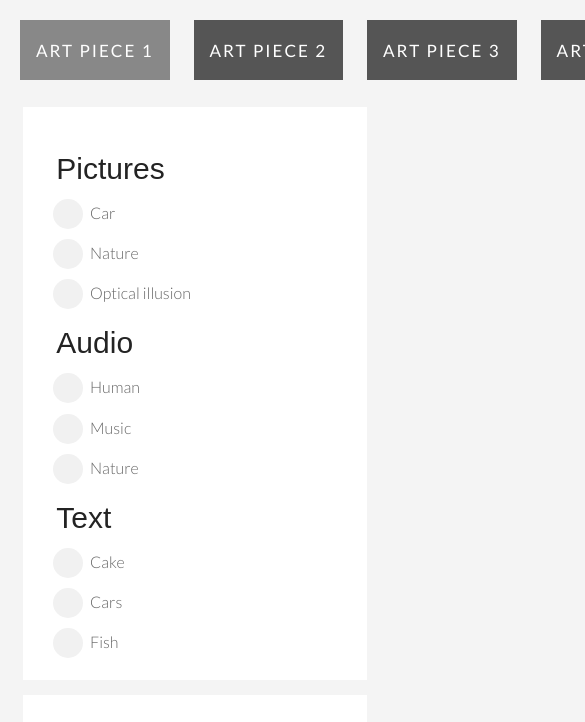
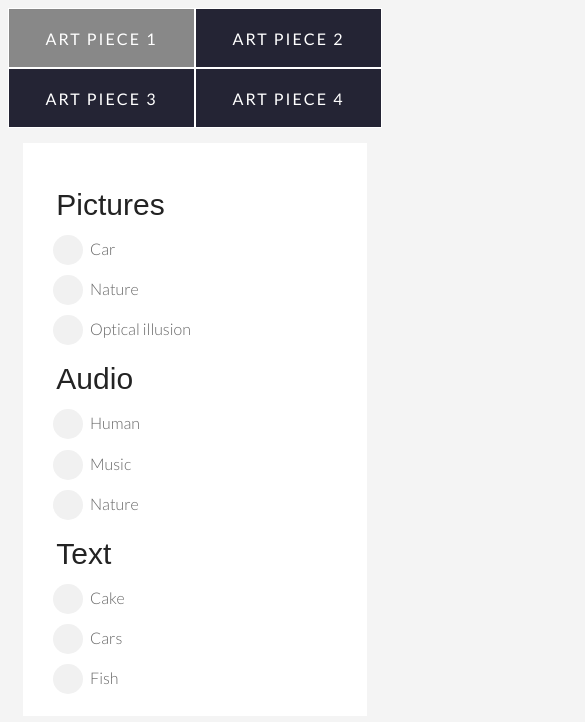
Before and after one commit to IT2810/it2810-webutvikling-h18-prosjekt-2-gruppe--36, a React (Create React App) app: page / in a window 390 px wide. Shown: the top 722 px of the page, 585 px wide, since content can reach past the window. Built offline with nearby package versions, Linux system fonts and the light colour scheme.

Commit message:
Make tabs mobile friendly #9

```diff
--- a/src/index.css
+++ b/src/index.css
@@ -15,20 +15,28 @@ body {
 }
 
 .tabs button {
+  flex: 1;
+  flex-basis: 50%;
+  cursor: pointer;
+  outline: none;
+  border-color: #242434;
   color: white;
-  border: none;
-  cursor: pointer;
-  padding: 14px 16px;
-  font-size: 17px;
-  flex: 1;
-  }
-
-.tabs {
-    display: flex;
+  font-family: Lato,Helvetica,Arial,sans-serif;
+  letter-spacing: 2px;
+  text-transform: uppercase;
+  height: 60px;
+  border: 0;
+  border-radius: 0;
+  font-size: 1rem;
+  text-decoration: none;
+  border-width: 1px;
+  border-style: solid;
+  -webkit-appearance: none;
+  word-break: initial;
   }
 
 .tab-button {
-  background-color: #555
+  background-color: #242434;
 }
 
 .tabs button:hover {
@@ -51,6 +59,9 @@ body {
   .galleryView {
     flex: 2;
   }
+  .tabs button {
+    flex-basis: 25%;
+  }
 }
 
 .container {
@@ -59,29 +70,7 @@ body {
   margin: 15px;
   color: #232323;
 }
-button {
-  background-color: #242434;
-  border-color: #242434;
-  color: white;
-  font-family: Lato,Helvetica,Arial,sans-serif;
-  letter-spacing: 2px;
-  text-transform: uppercase;
-  text-align: center;
-  padding: 0 70px;
-  margin: 12px;
-  height: 60px;
-  line-height: 34px;
-  border: 0;
-  border-radius: 0;
-  font-size: 1rem;
-  letter-spacing: 2px;
-  text-decoration: none;
-  border-width: 1px;
-  border-style: solid;
-  -webkit-appearance: none;
-  word-break: initial;
-  white-space: nowrap;
-}
+
 h2 {
   font-weight: 300;
   margin-bottom: 5px;
@@ -105,6 +94,7 @@ h2 {
 }
 
 .tabs {
+  flex-flow: row wrap;
   display: flex;
   align-items: center;
   justify-content: space-around;
```
